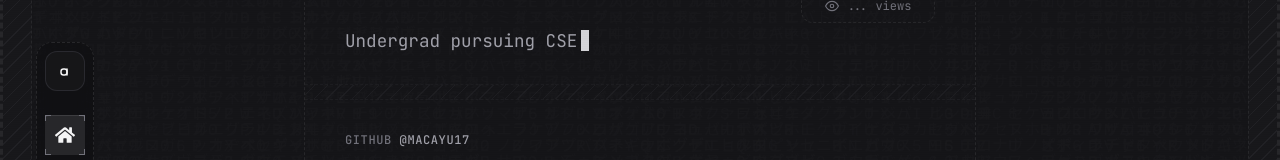
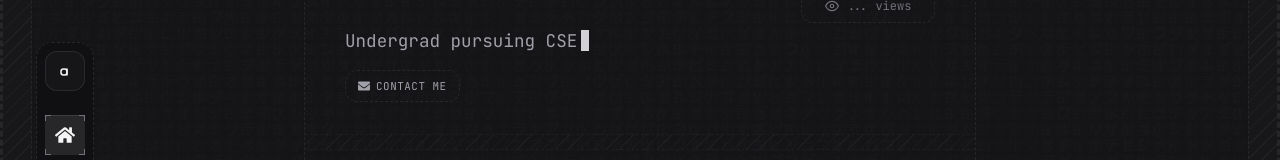
Before and after one commit to macayu17/ayushworks, a React (Vite) app: page / in a window 1280 px wide. Shown: the part 185-345 px from the top of the page. Built offline with nearby package versions, Linux system fonts and the light colour scheme; no server answers; a web font is replaced by a local one.

Commit message:
Added contact me in the hero section

```diff
--- a/src/components/About/About.jsx
+++ b/src/components/About/About.jsx
@@ -110,7 +110,7 @@ const About = () => {
             <FaChevronRight className="ac-icon" />
           </div>
           <h3 className="ac-title">My Toolbox</h3>
-          <p className="ac-desc">The software and hardware I use daily</p>
+          <p className="ac-desc">The frameworks and tools I use</p>
         </a>
       </div>
 
--- a/src/components/BootScreen/BootScreen.jsx
+++ b/src/components/BootScreen/BootScreen.jsx
@@ -4,14 +4,14 @@ import './BootScreen.css';
 const bootSequence = [
   { text: "INITIALIZING AYUSH_ME v2.0.4...", delay: 300 },
   { text: "Loading kernel modules... ", status: "OK", delay: 150 },
-  { text: "Mounting virtual filesystems... ", status: "OK", delay: 100 },
+  { text: "Mounting virtual filesystems... ", status: "OK", delay: 300 },
   { text: "Starting network interfaces... ", status: "OK", delay: 200 },
   { text: "Checking memory allocation... ", status: "OK", delay: 100 },
-  { text: "Loading graphics drivers: matrix_overlay.ko... ", status: "OK", delay: 300 },
-  { text: "Establishing secure connection to mainframe... ", status: "WARN", delay: 400 },
-  { text: "Retrying connection... ", status: "OK", delay: 200 },
-  { text: "Decrypting user profile data... ", delay: 300 },
-  { text: "Access Granted. Welcome, Visitor.", delay: 500 }
+  { text: "Loading graphics drivers: matrix_overlay.ko... ", status: "OK", delay: 150 },
+  { text: "Establishing secure connection to mainframe... ", status: "WARN", delay: 150 },
+  { text: "Retrying connection... ", status: "OK", delay: 150 },
+  { text: "Decrypting user profile data... ", delay: 100 },
+  { text: "Access Granted. Welcome, Visitor.", delay: 200 }
 ];
 
 const BootScreen = ({ onComplete }) => {
--- a/src/components/Hero/Hero.css
+++ b/src/components/Hero/Hero.css
@@ -126,6 +126,37 @@
   height: 14px;
 }
 
+.hero-contact-box {
+  display: flex;
+  align-items: center;
+  justify-content: center;
+  align-self: flex-start;
+  gap: 6px;
+  margin-top: 18px;
+  padding: 8px 12px;
+  border: 1px dashed var(--zinc-800);
+  border-radius: 12px;
+  font-family: var(--font-jetbrains);
+  font-size: 0.68rem;
+  color: var(--zinc-400);
+  background: transparent;
+  text-transform: uppercase;
+  letter-spacing: 0.05em;
+  transition: color 0.25s ease, border-color 0.25s ease, background-color 0.25s ease, transform 0.25s ease;
+}
+
+.hero-contact-box:hover {
+  color: var(--zinc-100);
+  border-color: var(--zinc-600);
+  background: rgba(39, 39, 42, 0.28);
+  transform: translateY(-2px);
+}
+
+.hero-contact-icon {
+  width: 12px;
+  height: 12px;
+}
+
 @keyframes pulse-green {
   0%, 100% { opacity: 1; }
   50% { opacity: 0.4; }
--- a/src/components/Hero/Hero.jsx
+++ b/src/components/Hero/Hero.jsx
@@ -1,8 +1,9 @@
 import { useState, useEffect } from 'react';
 import './Hero.css';
-import { FaGithub, FaLinkedinIn } from 'react-icons/fa';
+import { FaEnvelope, FaGithub, FaLinkedinIn } from 'react-icons/fa';
 import { FaXTwitter } from 'react-icons/fa6';
 import { FiEye } from 'react-icons/fi';
+import { NavLink } from 'react-router-dom';
 
 const texts = ['Based in Bengaluru, India', 'Undergrad pursuing CSE'];
 
@@ -73,6 +74,10 @@ const Hero = () => {
           {displayText}
           <span className="cursor" style={{ opacity: showCursor ? 1 : 0 }}></span>
         </p>
+        <NavLink to="/contact" className="hero-contact-box" aria-label="Go to contact page">
+          <FaEnvelope className="hero-contact-icon" />
+          <span>Contact Me</span>
+        </NavLink>
       </div>
 
       <div className="hero-right">
```
